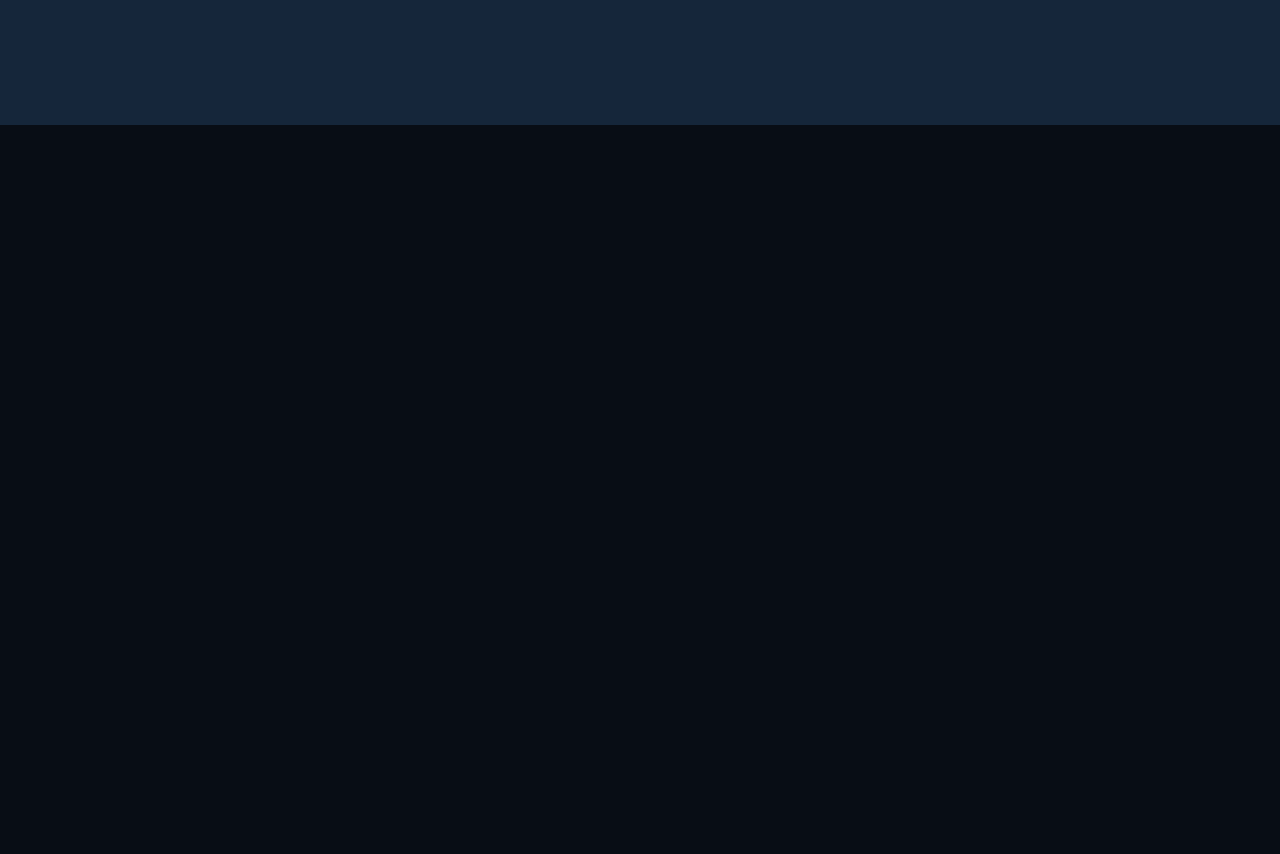
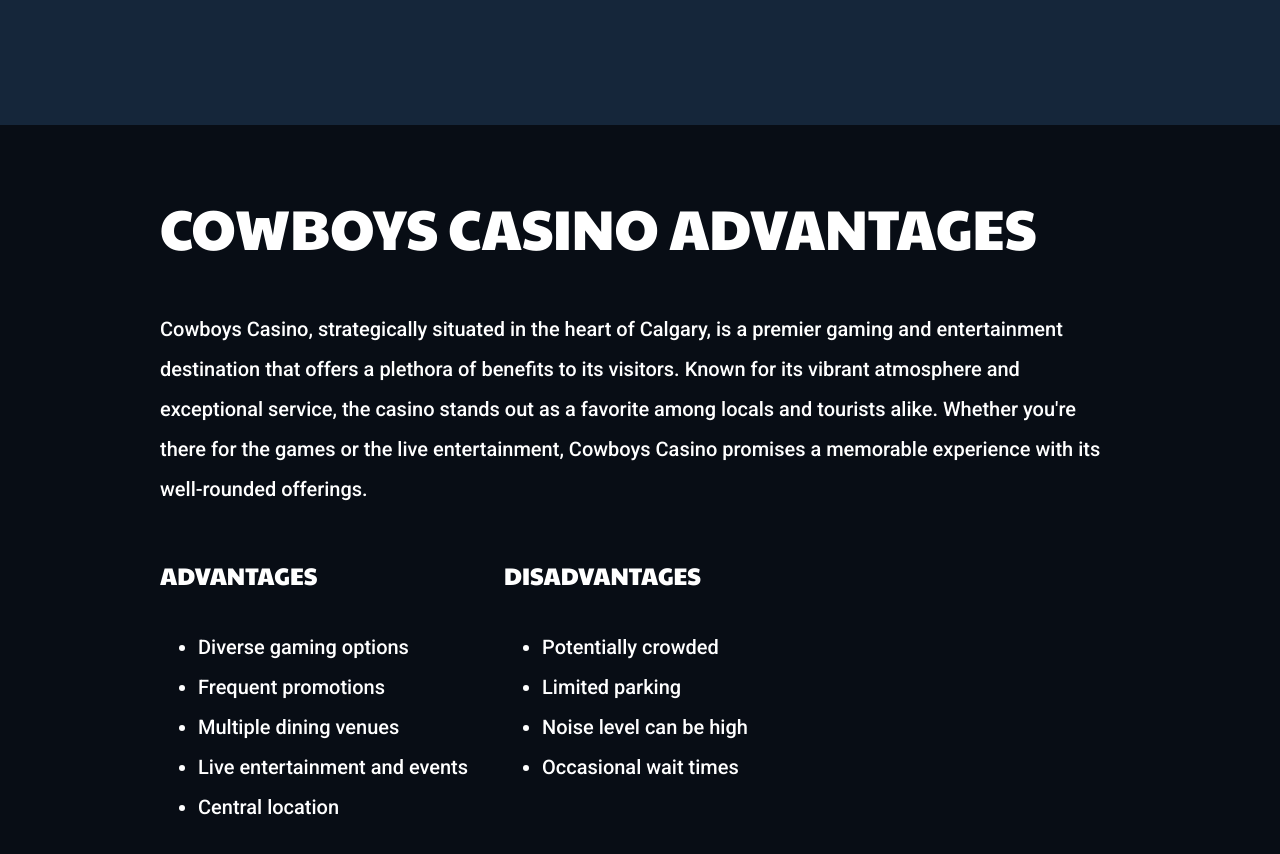
Before and after one commit to tatsianakuryla/ripper-casino, a Next.js app: page / in a window 1280 px wide. Shown: the part 3920-4774 px from the top of the page. Before the commit the page ends 4045 px from the top, so only its background shows below. Built offline with nearby package versions, Linux system fonts and the light colour scheme; no server answers.

Commit message:
feat: implement Casino Advantages Section

```diff
--- a/app/page.tsx
+++ b/app/page.tsx
@@ -1,6 +1,8 @@
 import type { JSX } from 'react';
 
 import { BonusDetailsSection } from '@/components/sections/BonusDetails/BonusDetailsSection';
+import { CowboysCasinoAdvantagesSection } from '@/components/sections/CowboysCasino/CowboysCasinoAdvantagesSection';
+import { CowboysCasinoLoginSection } from '@/components/sections/CowboysCasinoLogin/CowboysCasinoLoginSection';
 import { DallasCasinoSection } from '@/components/sections/DallasCasino/DallasCasinoSection';
 import { HeroSection } from '@/components/sections/Hero/HeroSection';
 import { TopCasinosSection } from '@/components/sections/TopCasinos/TopCasinosSection';
@@ -16,6 +18,8 @@ export default function HomePage(): JSX.Element {
       <BonusDetailsSection />
       <DallasCasinoSection />
       <TopGamesSection />
+      <CowboysCasinoAdvantagesSection />
+      <CowboysCasinoLoginSection />
     </main>
   );
 }
--- /dev/null
+++ b/components/sections/CowboysCasino/CowboyCasinoProsOrCons.tsx
@@ -0,0 +1,24 @@
+import type { JSX } from 'react';
+
+interface CowboyCasinoProsOrConsProperties {
+  title: string;
+  list: string[];
+}
+
+export const CowboyCasinoProsOrCons = ({
+  title,
+  list,
+}: CowboyCasinoProsOrConsProperties): JSX.Element => {
+  return (
+    <div className="flex flex-col gap-[40px]">
+      <h4 className="font-display font-normal text-[24px] leading-[100%] tracking-[0] uppercase align-middle">
+        {title}
+      </h4>
+      <ul className="list-disc list-outside font-sans font-medium text-[20px] leading-[40px] tracking-[0] pl-[38px]">
+        {list.map((advantage, index) => (
+          <li key={index}>{advantage}</li>
+        ))}
+      </ul>
+    </div>
+  );
+};
--- /dev/null
+++ b/components/sections/CowboysCasino/CowboysCasinoAdvantagesSection.tsx
@@ -0,0 +1,43 @@
+import type { JSX } from 'react';
+
+import { CowboyCasinoProsOrCons } from '@/components/sections/CowboysCasino/CowboyCasinoProsOrCons';
+import { Container } from '@/components/ui/Container';
+import { SectionHeading } from '@/components/ui/SectionHeading';
+
+export const ADVANTAGES = [
+  'Diverse gaming options',
+  'Frequent promotions',
+  'Multiple dining venues',
+  'Live entertainment and events',
+  'Central location',
+];
+
+export const DISADVANTAGES = [
+  'Potentially crowded',
+  'Limited parking',
+  'Noise level can be high',
+  'Occasional wait times',
+];
+
+export const CowboysCasinoAdvantagesSection = (): JSX.Element => {
+  return (
+    <section className="bg-bg-black pt-[74px] pb-[62px]">
+      <Container styles="flex flex-col gap-[54px]">
+        <SectionHeading>Cowboys Casino Advantages</SectionHeading>
+        <p className="font-sans font-medium text-[20px] leading-[40px] tracking-[0] text-white">
+          Cowboys Casino, strategically situated in the heart of Calgary, is a
+          premier gaming and entertainment destination that offers a plethora of
+          benefits to its visitors. Known for its vibrant atmosphere and
+          exceptional service, the casino stands out as a favorite among locals
+          and tourists alike. Whether you're there for the games or the live
+          entertainment, Cowboys Casino promises a memorable experience with its
+          well-rounded offerings.
+        </p>
+        <div className="flex gap-[36px]">
+          <CowboyCasinoProsOrCons list={ADVANTAGES} title="ADVANTAGES" />
+          <CowboyCasinoProsOrCons list={DISADVANTAGES} title="DISADVANTAGES" />
+        </div>
+      </Container>
+    </section>
+  );
+};
--- a/components/sections/DallasCasino/DallasCasinoDescription.tsx
+++ b/components/sections/DallasCasino/DallasCasinoDescription.tsx
@@ -8,7 +8,7 @@ export const DallasCasinoDescription = (): JSX.Element => {
         into exciting games and vibrant entertainment. Join us for an
         unforgettable experience!
       </p>
-      <ul>
+      <ul className="list-disc list-outside pl-[38px]">
         <li>C$20 in free play credits</li>
         <li>20% discount of birthday day</li>
         <li>loyalty program available</li>
```
